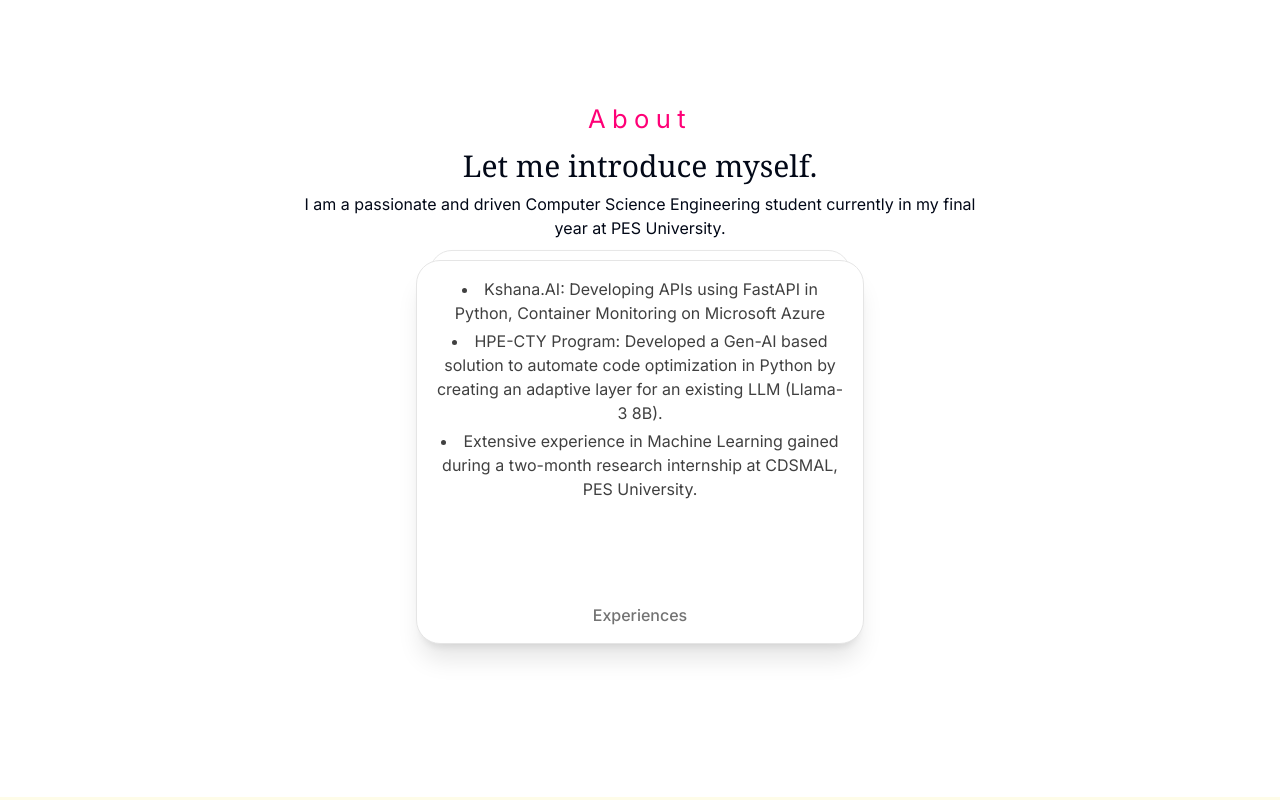
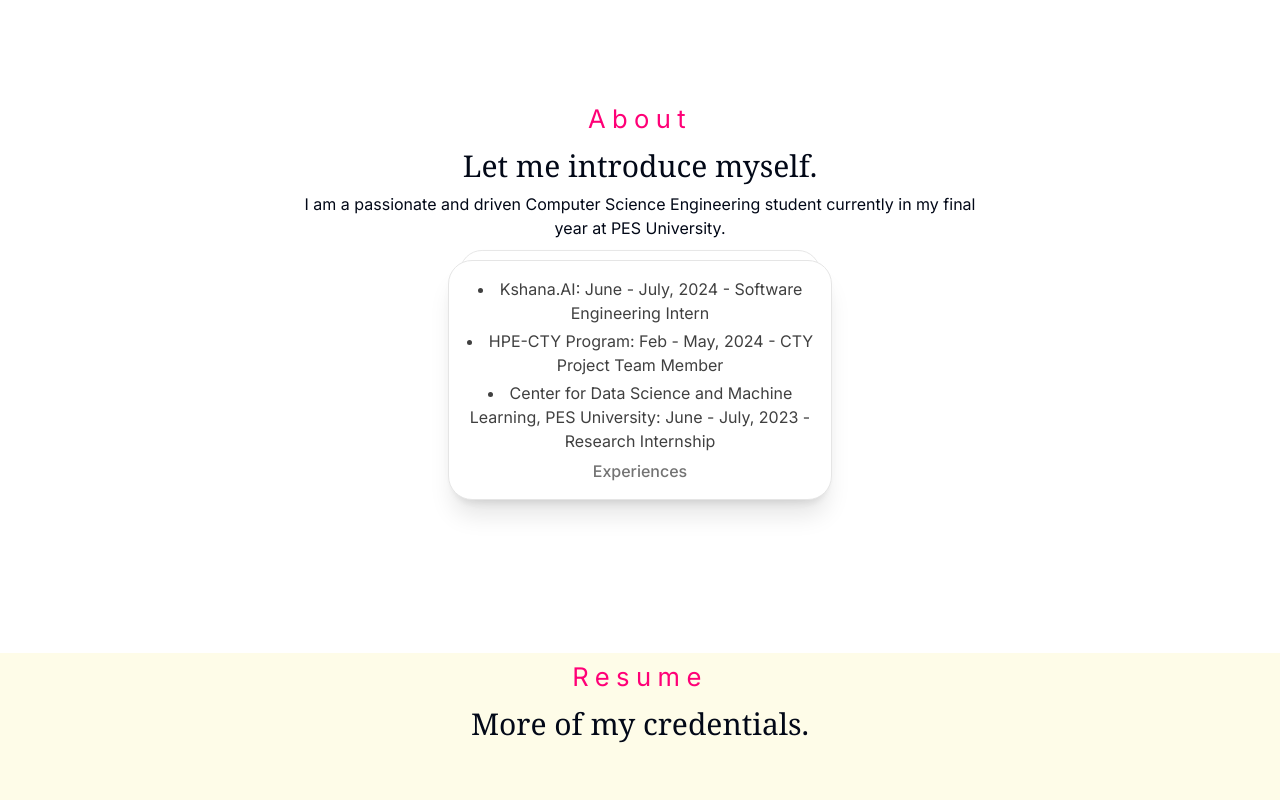
Before and after one commit to JugalKothari/Portfolio-NextJS-Framer, a Next.js app: page / in a window 1280 px wide. Shown: the part 721-1521 px from the top of the page. Built offline with nearby package versions, Linux system fonts and the light colour scheme.

Commit message:
Updates experiences and adds Resume section

```diff
--- a/app/page.tsx
+++ b/app/page.tsx
@@ -3,6 +3,7 @@ import React, { useRef } from 'react';
 import About from "@/components/About";
 import HeroSection from "@/components/HeroSection";
 import Navbar from "@/components/Navbar";
+import Resume from '@/components/Resume';
 
 export default function Home() {
   const aboutRef = useRef<HTMLDivElement>(null);
@@ -11,12 +12,19 @@ export default function Home() {
     aboutRef.current?.scrollIntoView({ behavior: 'smooth' });
   };
 
+  const resumeRef = useRef<HTMLDivElement>(null);
+
+  const scrollToResume = () => {
+    resumeRef.current?.scrollIntoView({ behavior: 'smooth'});
+  }
+
   return (
     <main className="relative flex justify-center items-center flex-col">
       <div className="max-w-7xl w-full">
         <Navbar />
         <HeroSection scrollToAbout={scrollToAbout} />
         <About ref={aboutRef} />
+        <Resume ref={resumeRef} />
       </div>
     </main>
   );
--- a/components/Profile.tsx
+++ b/components/Profile.tsx
@@ -1,7 +1,6 @@
 "use client";
 import React from "react";
 import { CardStack } from "../components/ui/card-stack";
-import { cn } from "@/lib/utils";
 
 const profile = {
   fullname: "Jugal Kothari",
@@ -11,9 +10,9 @@ const profile = {
 };
 
 const experiences = [
-  "Kshana.AI: Developing APIs using FastAPI in Python, Container Monitoring on Microsoft Azure",
-  "HPE-CTY Program: Developed a Gen-AI based solution to automate code optimization in Python by creating an adaptive layer for an existing LLM (Llama-3 8B).",
-  "Extensive experience in Machine Learning gained during a two-month research internship at CDSMAL, PES University."
+  "Kshana.AI: June - July, 2024 - Software Engineering Intern",
+  "HPE-CTY Program: Feb - May, 2024 - CTY Project Team Member",
+  "Center for Data Science and Machine Learning, PES University: June - July, 2023 - Research Internship"
 ];
 
 const CARDS = [
--- /dev/null
+++ b/components/Resume.tsx
@@ -0,0 +1,20 @@
+import React from 'react'
+
+const Resume = React.forwardRef<HTMLDivElement>((_, ref) => {
+  return (
+    <section id="resume" ref={ref} className="grey-section">
+        <div className="row section-intro">
+   		    <div className="col-twelve">
+
+                <h5>Resume</h5>
+                <h3 className="font-serif text-3xl mb-2">More of my credentials.</h3>
+
+   		    </div>
+   	    </div>
+    </section>
+  )
+});
+
+Resume.displayName = "Resume"
+
+export default Resume
--- a/components/ui/card-stack.tsx
+++ b/components/ui/card-stack.tsx
@@ -40,12 +40,12 @@ export const CardStack = ({
   };
 
   return (
-    <div className="relative h-80 w-80 md:h-96 md:w-[28rem]">
+    <div className="relative h-60 w-60 md:h-60 md:w-96">
       {cards.map((card, index) => {
         return (
           <motion.div
             key={card.id}
-            className="absolute dark:bg-black bg-white h-80 w-80 md:h-96 md:w-[28rem] rounded-3xl p-4 shadow-xl border border-neutral-200 dark:border-white/[0.1] shadow-black/[0.1] dark:shadow-white/[0.05] flex flex-col justify-between"
+            className="absolute dark:bg-black bg-white h-60 w-60 md:h-60 md:w-96 rounded-3xl p-4 shadow-xl border border-neutral-200 dark:border-white/[0.1] shadow-black/[0.1] dark:shadow-white/[0.05] flex flex-col justify-between"
             style={{
               transformOrigin: "top center",
             }}
```
